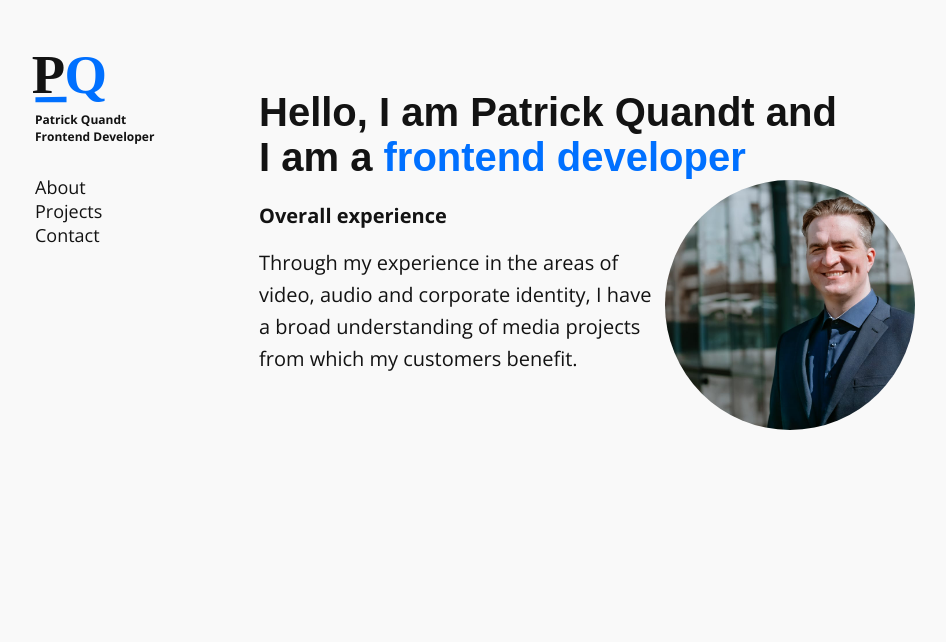
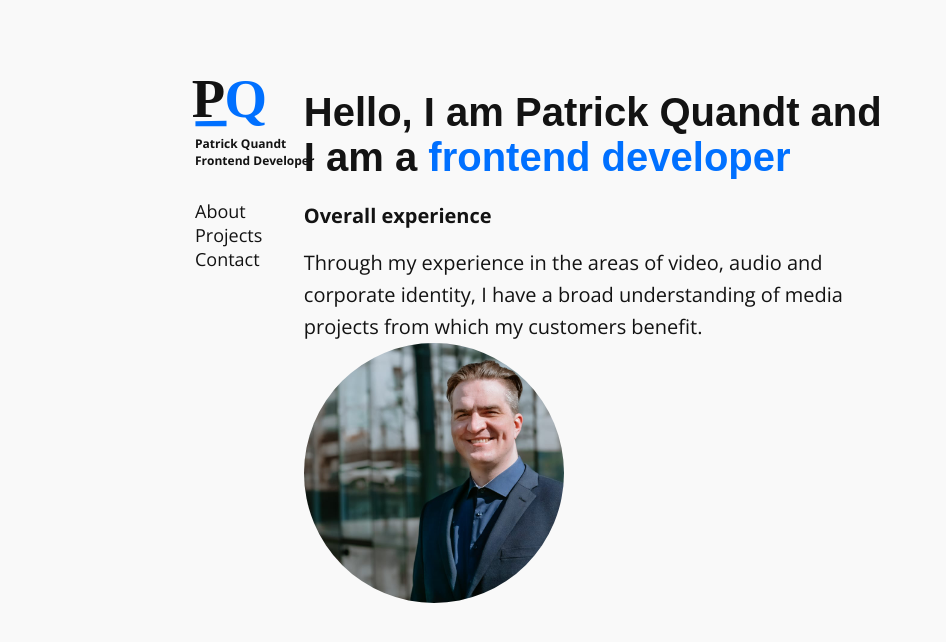
Before and after one commit to pquandt/pqweb, a React (Create React App) app: page / in a window 1280 px wide. Shown: the top 642 px of the page, without its empty margins (125-1071 px from the left). Built offline with nearby package versions, Linux system fonts and the light colour scheme.

Commit message:
small tweaks

```diff
--- a/sass/layout/_about.scss
+++ b/sass/layout/_about.scss
@@ -1,6 +1,7 @@
 .about {
-    margin-top: 10%;
-height: 100vh;
+   padding-top: 10%;
+   padding-left: 5%;
+    height: 100vh;
 
 &-span {
     font-family: $secondary-font, sans-serif;
@@ -16,10 +17,10 @@ height: 100vh;
 
 
 .landscape-img {
-    float: right;
-   margin-right: 30vh;
-   width: 25rem;
-   height: 25rem;
+    display: inline-block;
+
+   width: 26rem;
+   height: 26rem;
     overflow: hidden;
     border-radius: 50%;
 }
@@ -31,6 +32,7 @@ height: 100vh;
 
 
 .about-text {
+    display: inline-block;
     font-family: $primary-font;
     font-size: 2rem;
     font-weight: 400;
--- a/sass/layout/_grid.scss
+++ b/sass/layout/_grid.scss
@@ -17,7 +17,6 @@
 
   @include clearfix;
 
-
   [class^="col-"] {
     float: left;
 
@@ -30,24 +29,17 @@
       }
     }
 
-
     @include respond(tab-port) {
       width: 100% !important;
     }
   }
 
   .column-left {
-    float: left;
     width: 30%;
-
-
   }
   .column-right {
-    float: left;
     margin-left: 30%;
     width: 70%;
-
-
   }
 
   .col-1-of-2 {
--- a/sass/layout/_nav.scss
+++ b/sass/layout/_nav.scss
@@ -1,6 +1,7 @@
 .nav {
   position: fixed;
-  margin-left: 20vh;
+  left: 40vh;
+  padding-top: 5%;
 
 &-bar {
 
@@ -9,7 +10,7 @@
 }
 
 &-logo {
-  margin-top: 4rem;
+
   overflow: visible;
 
 }
@@ -25,10 +26,12 @@
 }
 
 &-list {
-  list-style: none;
+
   font-size: 1.8rem;
   font-family: $primary-font;
   color: $color-black;
+  text-decoration: none;
+  list-style: none;
 
   a:link {
     color: $color-black;
@@ -39,11 +42,12 @@
     text-decoration: none;
   }
   a:hover {
+
     color: $color-highlight;
     text-decoration: none;
   }
   a:active {
-    color: $color-black;
+    color: $color-highlight;
     text-decoration: none;
   }
 }
--- a/src/components/About.js
+++ b/src/components/About.js
@@ -10,14 +10,15 @@ export default function About() {
       <h1>Hello, I am Patrick Quandt and</h1>
       <span className="about-span">I am a <span className="about-blue-span">frontend developer</span></span>
 </div>
-<div className="landscape-img">
-  <img src="/img/patrick_business_1.jpg" alt="Patrick Quandt"/>
-</div>
+
 
 <div className="about-text">
   <h2>Overall experience</h2>
   Through my experience in the areas of video, audio and corporate identity, I have a broad understanding of media projects from which my customers benefit.
     </div>
+    <div className="landscape-img">
+  <img src="/img/patrick_business_1.jpg" alt="Patrick Quandt"/>
+</div>
     </div>
   );
 }
--- a/src/css/style.css
+++ b/src/css/style.css
@@ -100,10 +100,8 @@ h1 {
       .row [class^="col-"] {
         width: 100% !important; } }
   .row .column-left {
-    float: left;
     width: 30%; }
   .row .column-right {
-    float: left;
     margin-left: 30%;
     width: 70%; }
   .row .col-1-of-2 {
@@ -124,11 +122,11 @@ h1 {
 
 .nav {
   position: fixed;
-  margin-left: 20vh; }
+  left: 40vh;
+  padding-top: 5%; }
   .nav-bar {
     list-style: none; }
   .nav-logo {
-    margin-top: 4rem;
     overflow: visible; }
   .nav-logo-subtext {
     font-size: 1.2rem;
@@ -138,10 +136,11 @@ h1 {
     width: 70%;
     margin-left: -1rem; }
   .nav-list {
-    list-style: none;
     font-size: 1.8rem;
     font-family: "Open Sans";
-    color: #131313; }
+    color: #131313;
+    text-decoration: none;
+    list-style: none; }
     .nav-list a:link {
       color: #131313;
       text-decoration: none; }
@@ -152,11 +151,12 @@ h1 {
       color: #0070ff;
       text-decoration: none; }
     .nav-list a:active {
-      color: #131313;
+      color: #0070ff;
       text-decoration: none; }
 
 .about {
-  margin-top: 10%;
+  padding-top: 10%;
+  padding-left: 5%;
   height: 100vh; }
   .about-span {
     font-family: "SpaceGrotesk-Light", sans-serif;
@@ -166,10 +166,9 @@ h1 {
     color: #0070ff; }
 
 .landscape-img {
-  float: right;
-  margin-right: 30vh;
-  width: 25rem;
-  height: 25rem;
+  display: inline-block;
+  width: 26rem;
+  height: 26rem;
   overflow: hidden;
   border-radius: 50%; }
 
@@ -178,6 +177,7 @@ h1 {
   height: 100%; }
 
 .about-text {
+  display: inline-block;
   font-family: "Open Sans";
   font-size: 2rem;
   font-weight: 400;
```
